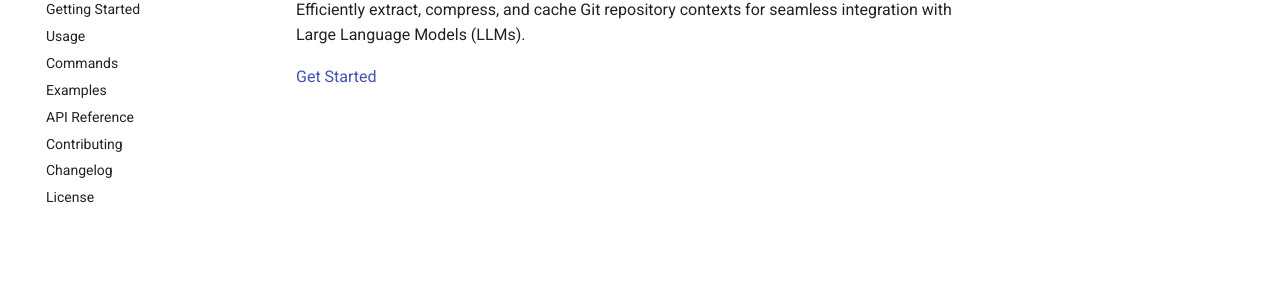
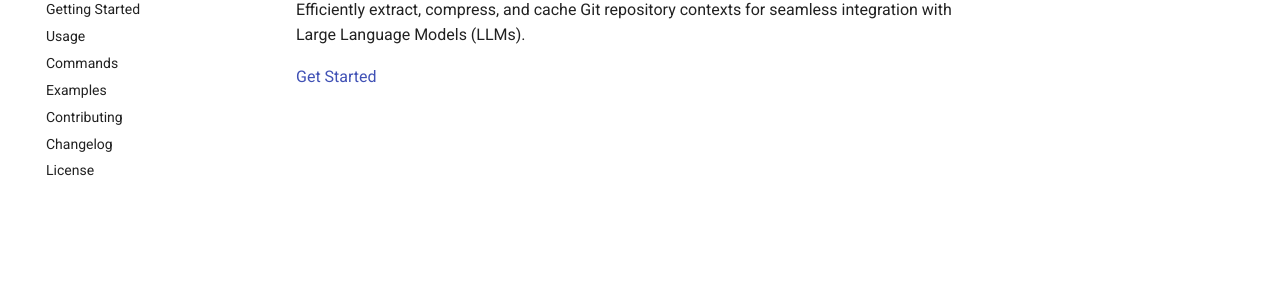
Before and after one commit to atxtechbro/siphon, an MkDocs documentation site: the page built from docs/index.md, in a window 1280 px wide. Shown: the part 183-484 px from the top of the page. Built offline with MkDocs 1.6.1 and Material for MkDocs 9.7.7, drawn with Linux system fonts in a browser that asks for light colours.

Commit message:
docs: remove API Reference from navigation menu

```diff
--- a/mkdocs.yml
+++ b/mkdocs.yml
@@ -26,7 +26,6 @@ nav:
   - Usage: usage.md
   - Commands: commands.md
   - Examples: examples.md
-  - API Reference: api-reference.md
   - Contributing: CONTRIBUTING.md
   - Changelog: changelog.md
   - License: LICENSE.md
```
